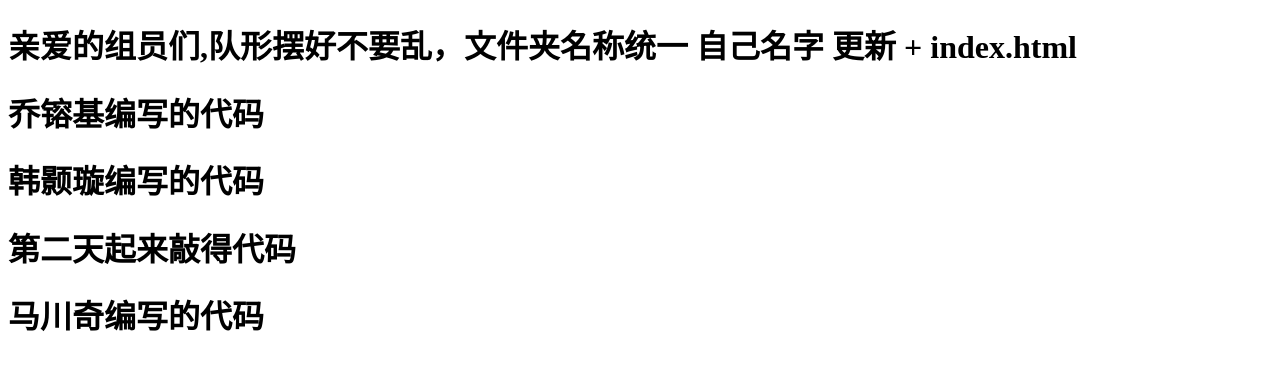
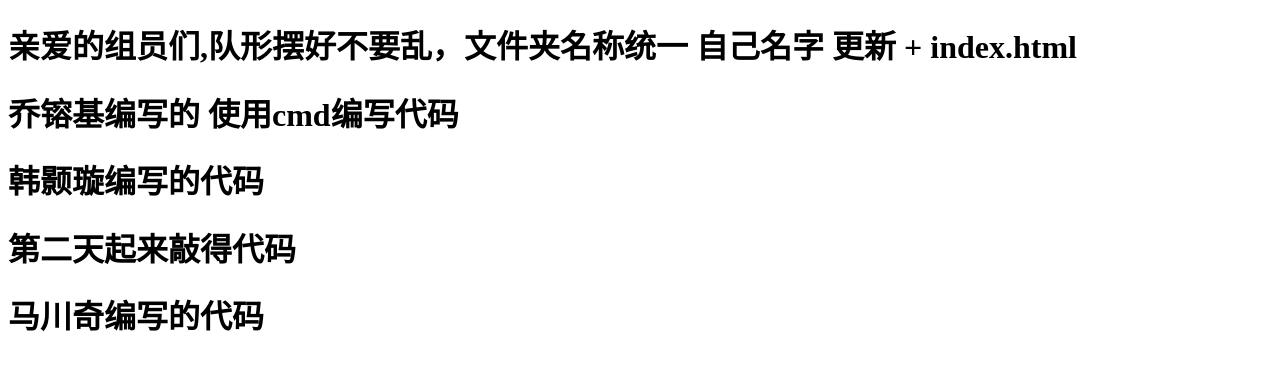
Before and after one commit to X1805476752/QRJz, a plain HTML site: page index.html in a window 1280 px wide. Drawn offline with Linux system fonts and the light colour scheme.

Commit message:
乔哥哥最新更新

```diff
--- a/index.html
+++ b/index.html
@@ -7,7 +7,7 @@
 </head>
 <body>
 	<h1>亲爱的组员们,队形摆好不要乱，文件夹名称统一 自己名字 更新 + index.html</h1>
-	<h1>乔镕基编写的代码</h1>
+	<h1>乔镕基编写的 使用cmd编写代码</h1>
 	<h1>韩颢璇编写的代码</h1>
 
 	<h1>第二天起来敲得代码</h1>
```
